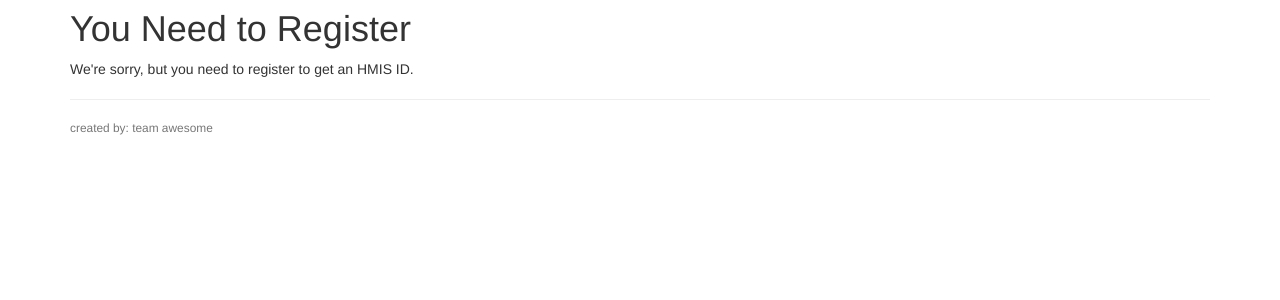
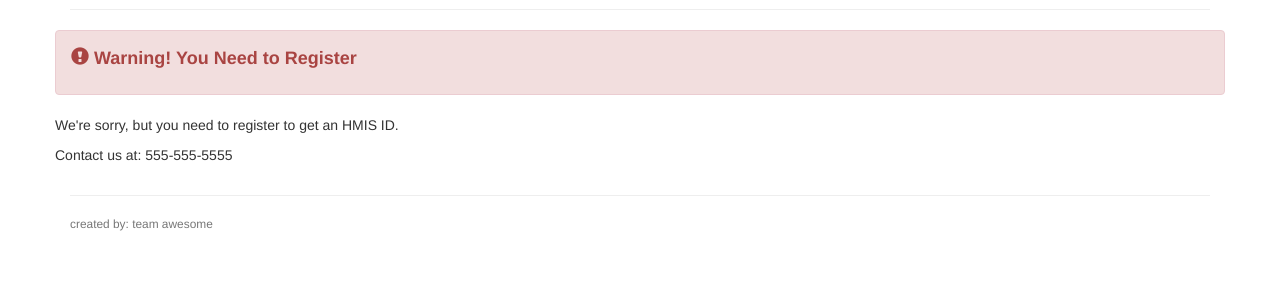
Before and after one commit to ksletmoe/LowBarrierWaitlist, a Flask app: page /registration_required in a window 1280 px wide. Shown: the part 51-351 px from the top of the page. Run offline with Flask 2, Linux system fonts and the light colour scheme; some libraries are stand-ins or nearby versions.

Commit message:
added css for warning

```diff
--- a/low_barrier_waitlist/templates/registration_required.html
+++ b/low_barrier_waitlist/templates/registration_required.html
@@ -7,8 +7,16 @@
   </style>
 {% endblock %}
 {% block body %}
-<h1>You Need to Register</h1>
-<p>
-  We're sorry, but you need to register to get an HMIS ID.
-</p>
+<hr>
+<div class="row">
+    <div class="col" >
+        <div class="alert alert-danger" role="alert"><h4><span class="glyphicon glyphicon-exclamation-sign" aria-hidden="true"></span> <b>Warning! You Need to Register</b></h4></div>
+    </div>
+</div>
+<div class="row">
+    <div class="col">
+      <p>We're sorry, but you need to register to get an HMIS ID.</p>
+      <p>Contact us at: 555-555-5555</p>
+    </div>
+</div>
 {% endblock %}
```
